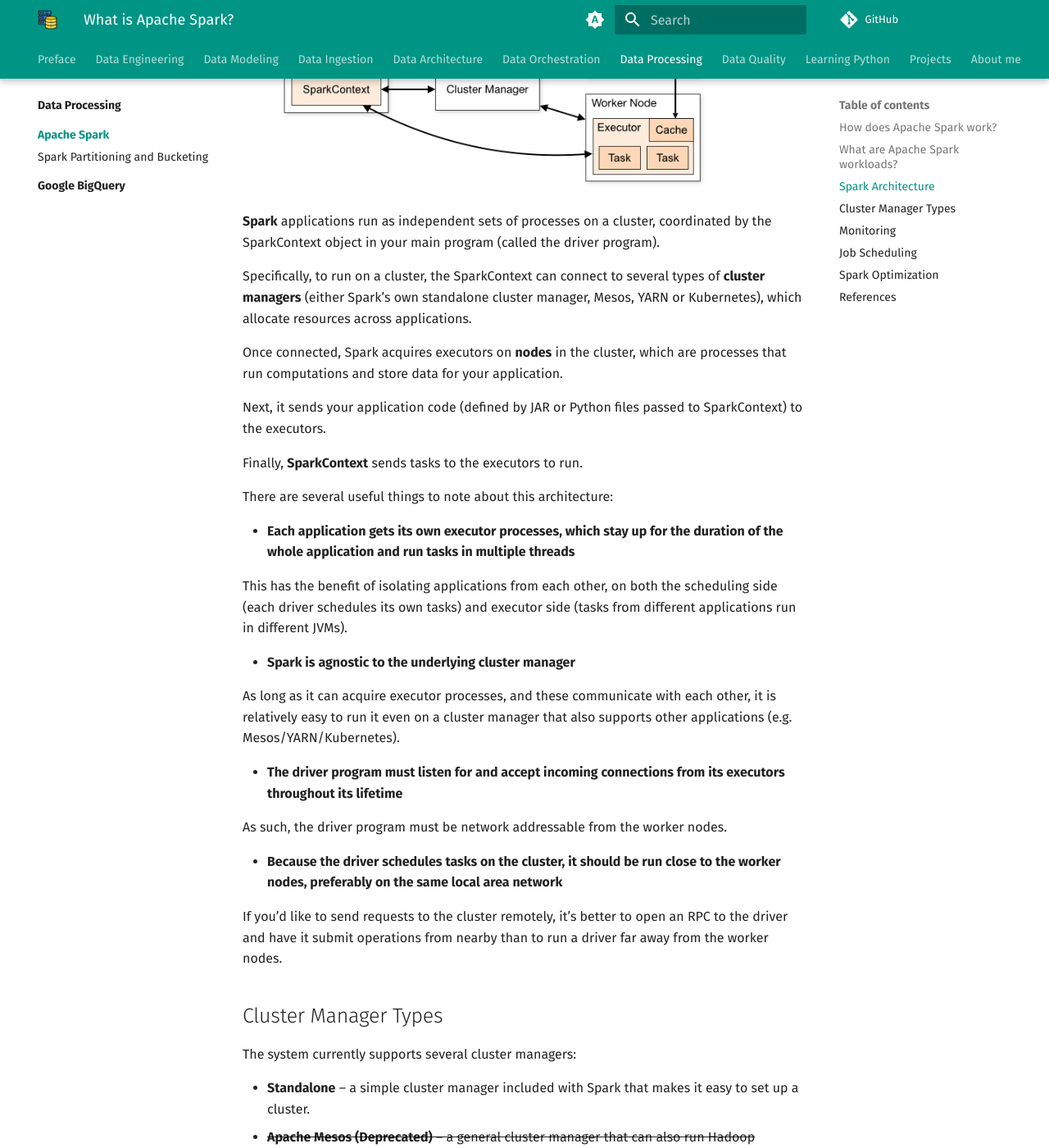
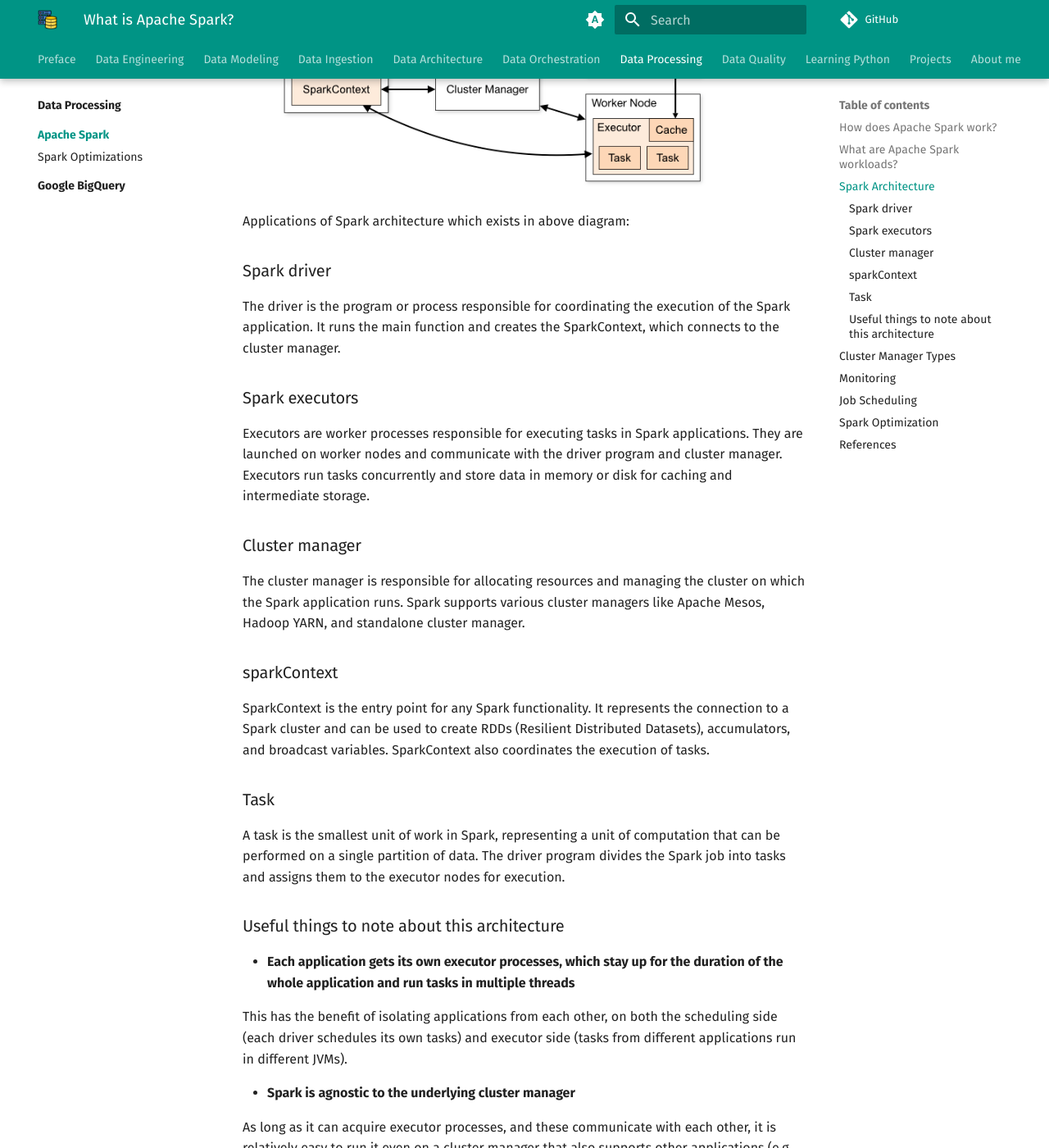
Before and after one commit to karlchris/data-engineering, an MkDocs documentation site: the page built from docs/data-processing/apache-spark/README.md, in a window 1280 px wide and 1400 px high, scrolled down 3081 px. Shown: the whole window at 82% size. Built offline with MkDocs 1.6.1 and Material for MkDocs 9.7.7, drawn with Linux system fonts in a browser that asks for light colours; comment, search, counter and statistics services are not loaded; some of the changed text lies outside the part shown.

Commit message:
complete spark

```diff
--- a/docs/data-processing/apache-spark/README.md
+++ b/docs/data-processing/apache-spark/README.md
@@ -75,17 +75,29 @@ The Spark framework includes:
 
 ![spark architecture](../pics/spark-architecture.png)
 
-**Spark** applications run as independent sets of processes on a cluster, coordinated by the SparkContext object in your main program (called the driver program).
+Applications of Spark architecture which exists in above diagram:
 
-Specifically, to run on a cluster, the SparkContext can connect to several types of **cluster managers** (either Spark’s own standalone cluster manager, Mesos, YARN or Kubernetes), which allocate resources across applications.
+### Spark driver
 
-Once connected, Spark acquires executors on **nodes** in the cluster, which are processes that run computations and store data for your application.
+The driver is the program or process responsible for coordinating the execution of the Spark application. It runs the main function and creates the SparkContext, which connects to the cluster manager.
 
-Next, it sends your application code (defined by JAR or Python files passed to SparkContext) to the executors.
+### Spark executors
 
-Finally, **SparkContext** sends tasks to the executors to run.
+Executors are worker processes responsible for executing tasks in Spark applications. They are launched on worker nodes and communicate with the driver program and cluster manager. Executors run tasks concurrently and store data in memory or disk for caching and intermediate storage.
 
-There are several useful things to note about this architecture:
+### Cluster manager
+
+The cluster manager is responsible for allocating resources and managing the cluster on which the Spark application runs. Spark supports various cluster managers like Apache Mesos, Hadoop YARN, and standalone cluster manager.
+
+### sparkContext
+
+SparkContext is the entry point for any Spark functionality. It represents the connection to a Spark cluster and can be used to create RDDs (Resilient Distributed Datasets), accumulators, and broadcast variables. SparkContext also coordinates the execution of tasks.
+
+### Task
+
+A task is the smallest unit of work in Spark, representing a unit of computation that can be performed on a single partition of data. The driver program divides the Spark job into tasks and assigns them to the executor nodes for execution.
+
+### Useful things to note about this architecture
 
 - **Each application gets its own executor processes, which stay up for the duration of the whole application and run tasks in multiple threads**
 
@@ -124,9 +136,7 @@ Spark gives control over resource allocation both across applications (at the le
 
 ## Spark Optimization
 
-There are several techniques to more optimize spark jobs, such as:
-
-- [Partitioning and Bucketing](partitioning-bucketing.md)
+There are several techniques to more optimize spark jobs, we can look into [Spark Optimization](spark-optimization.md)
 
 ## References
 
--- a/mkdocs.yml
+++ b/mkdocs.yml
@@ -150,7 +150,7 @@ nav:
     - What is Data Processing?: 'data-processing/README.md'
     - Apache Spark:
       - What is Apache Spark?: 'data-processing/apache-spark/README.md'
-      - Spark Partitioning and Bucketing: 'data-processing/apache-spark/partitioning-bucketing.md'
+      - Spark Optimizations: 'data-processing/apache-spark/spark-optimization.md'
     - Google BigQuery:
       - What is Google BigQuery?: 'data-processing/bigquery/README.md'
 
```
Also changed, not shown: docs/data-processing/apache-spark/partitioning-bucketing.md (deleted, +0 -1 lines), docs/data-processing/apache-spark/spark-optimization.md (added, +1 -0 lines).
